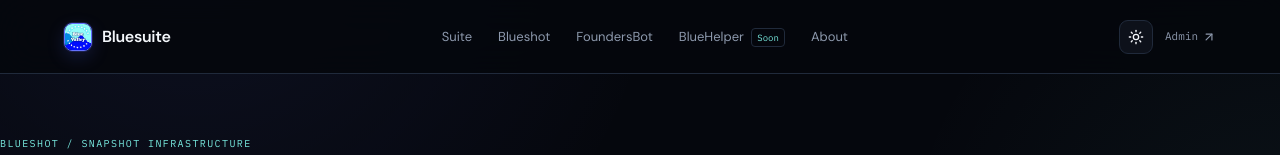
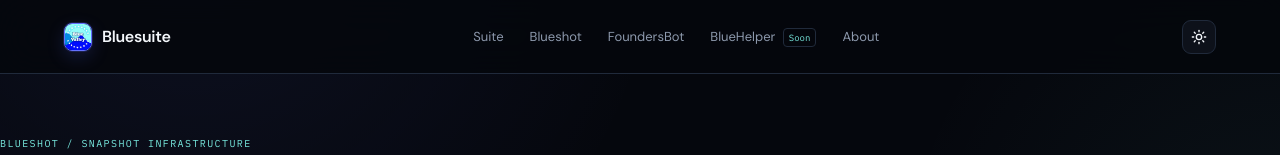
Before and after one commit to MarkZukk/BlueSuite, a Next.js app: page /blueshot in a window 1280 px wide. Shown: the top 155 px of the page. Built offline with nearby package versions, Linux system fonts and the light colour scheme; no server answers.

Commit message:
Hide admin link from public navigation

```diff
--- a/components/site-shell.tsx
+++ b/components/site-shell.tsx
@@ -2,7 +2,7 @@
 
 import Link from "next/link";
 import { useEffect, useState } from "react";
-import { ArrowUpRight, Menu, Moon, Sun, X } from "lucide-react";
+import { Menu, Moon, Sun, X } from "lucide-react";
 
 function Brand() {
   return <span className="brand"><span className="brand-mark"><img src="/bluevalleydao.jpg" alt="" /></span><span>Bluesuite</span></span>;
@@ -30,7 +30,7 @@ export function SiteShell({ children }: { children: React.ReactNode }) {
         <Link href="/bluehelper" onClick={closeMenu}>BlueHelper <span className="nav-badge">Soon</span></Link>
         <Link href="/#about" onClick={closeMenu}>About</Link>
       </nav>
-      <div className="top-actions"><button className="icon-button" aria-label="Toggle theme" onClick={() => setDark(!dark)}>{dark ? <Sun size={16} /> : <Moon size={16} />}</button><Link className="admin-link" href="/admin">Admin <ArrowUpRight size={14} /></Link><button className="menu-button" aria-label={menu ? "Close menu" : "Open menu"} onClick={() => setMenu(!menu)}>{menu ? <X /> : <Menu />}</button></div>
+      <div className="top-actions"><button className="icon-button" aria-label="Toggle theme" onClick={() => setDark(!dark)}>{dark ? <Sun size={16} /> : <Moon size={16} />}</button><button className="menu-button" aria-label={menu ? "Close menu" : "Open menu"} onClick={() => setMenu(!menu)}>{menu ? <X /> : <Menu />}</button></div>
     </header>
     {children}
     <footer className="footer"><div><Brand /><p className="muted">Building tools for the blockchain.</p></div><div className="footer-links"><Link href="https://x.com/bluevalleylabs">BLUEVALLEY LABS ↗</Link><Link href="https://x.com/theweb3proxy">Proxy ↗</Link><span>© 2026 BlueValley Labs</span></div></footer>
```
